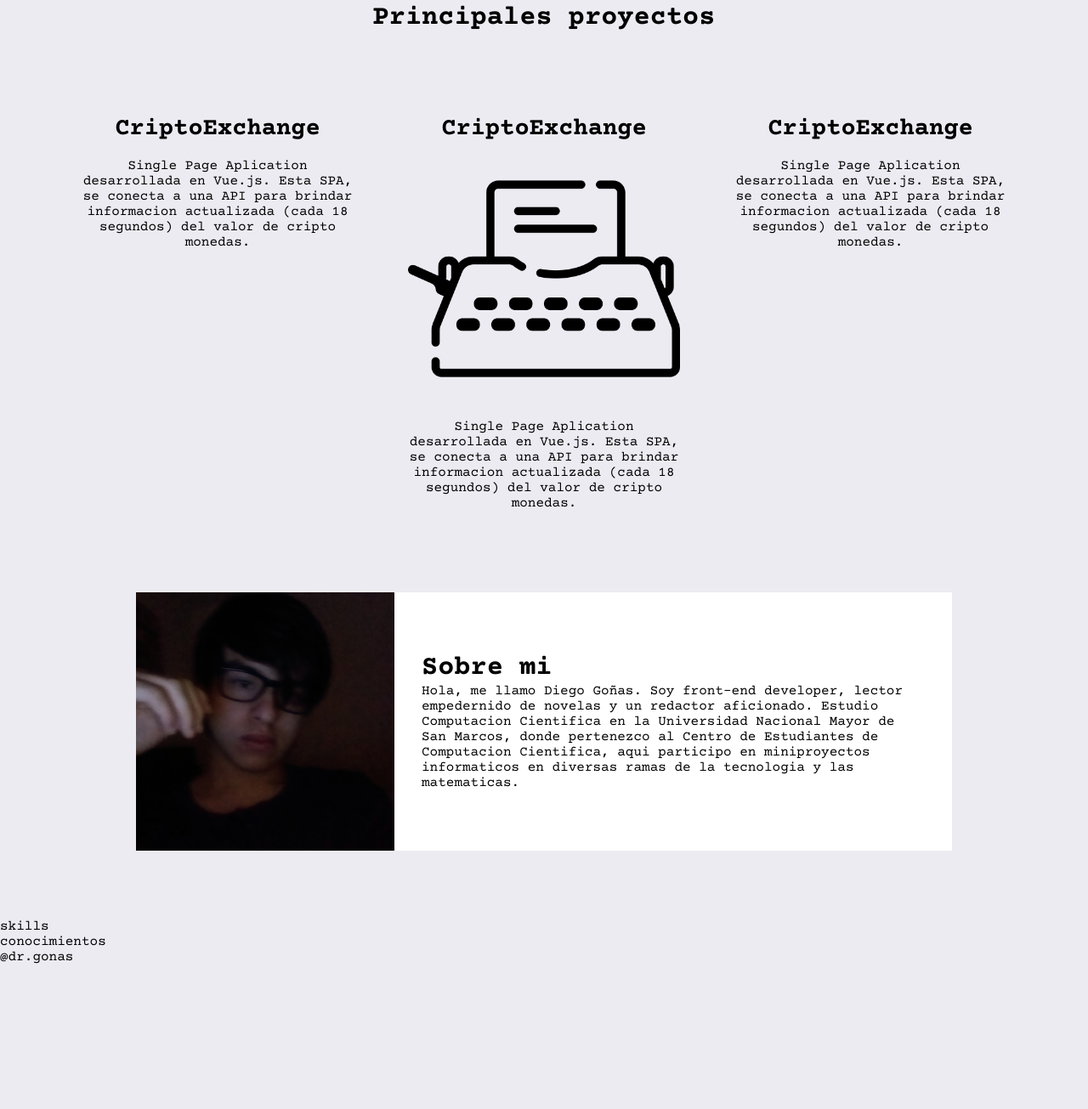
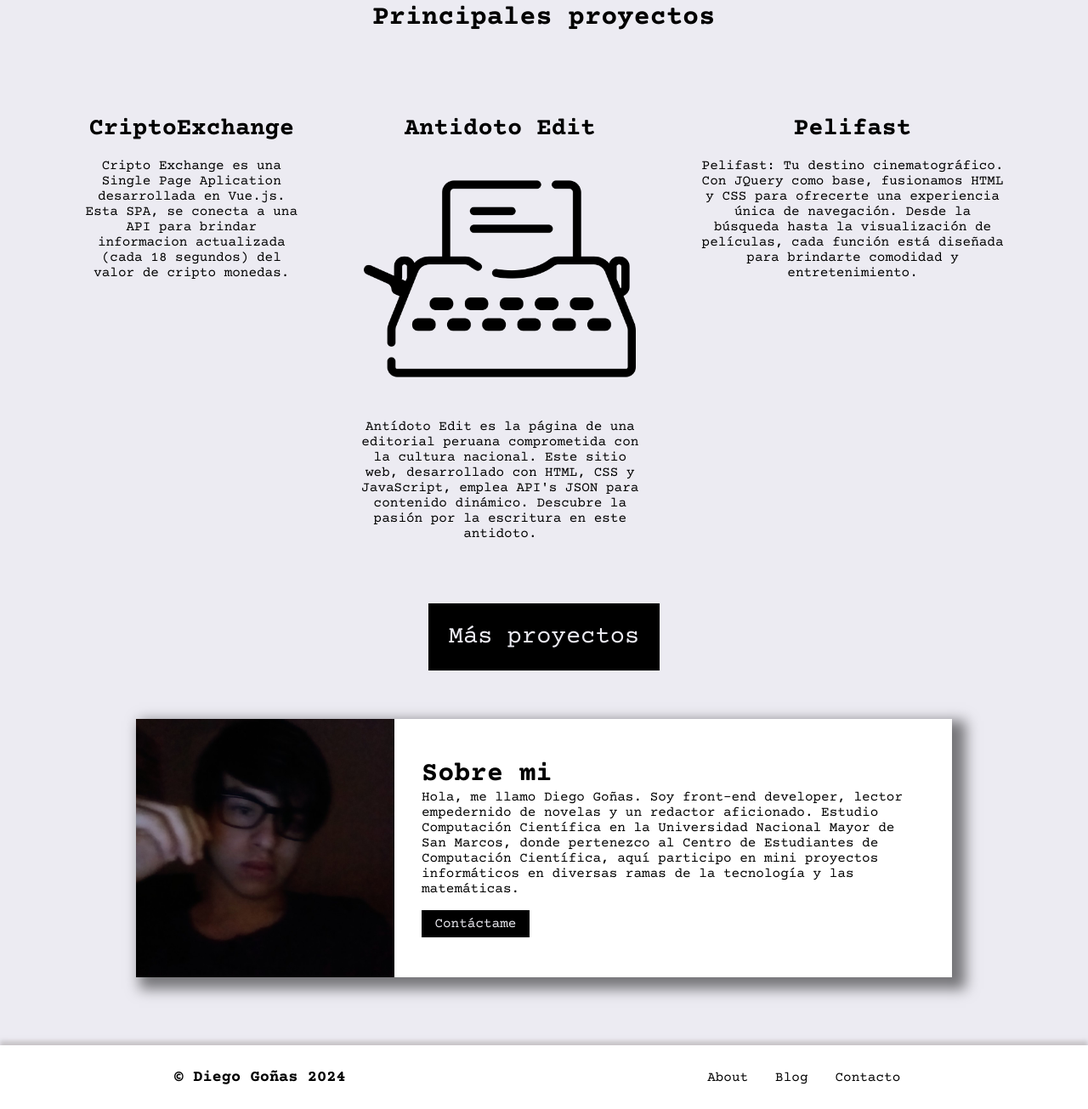
Before and after one commit to DrDigett/portafolio, a website: page index.html in a window 1280 px wide. Shown: the part 757-2062 px from the top of the page at 85% size. Before the commit the page ends 1892 px from the top, so only its background shows below. Drawn offline with nearby package versions, Linux system fonts and the light colour scheme.

Commit message:
home terminado

```diff
--- a/css/style.css
+++ b/css/style.css
@@ -25,6 +25,24 @@ a{
     text-decoration: none;
     color: black;
 
+}
+
+.btn{
+    margin-top: 1rem;
+    background-color: black;
+    color: #ECEBF2;
+    max-width: 7rem;
+    height: auto;
+    text-align: center;
+    padding: .4rem;
+    border: black solid 1px;
+}
+
+.btn:hover{
+    background-color: #ECEBF2;
+    color: black;
+    transition: .2s;
+    border: black solid 1px;
 }
 
 header{
@@ -140,11 +158,16 @@ header nav ul li{
     font-size: 1rem;
 }
 
+.btn-proyects{
+    font-size: 1.8rem;
+    padding: 1.4rem;
+}
 
 .sobre-mi-container{
     width: 75%;
     margin: 5rem auto;
     background-color: white;
+    box-shadow: 10px 8px 15px 6px rgba(0, 0, 0, 0.5);
 }
 
 .sobre-mi-container .sobre-mi-container-container{
@@ -164,3 +187,22 @@ header nav ul li{
 .sobre-mi-text h2{
     font-size: 2rem;
 }
+
+
+
+
+footer{
+    height: 75px;
+    background-color: white;
+    display: flex;
+    justify-content: space-around;
+    align-items: center;
+    box-shadow: 0px -5px 5px rgb(163 158 158 / 50%);
+}
+
+footer div ul{
+    display: flex;
+}
+footer div ul li{
+    margin: 0 1rem;
+}
--- a/index.html
+++ b/index.html
@@ -21,13 +21,13 @@
                 <!--BUTTON-->
                 <!--BUTTON-->
                 <ul>
-                <li><a href="">Home</a></li>
-                <li><a href="https://drdigett.github.io/">Blog</a></li>
+                    <li><a href="index.html">Home</a></li>
+                    <li><a target="_blank" href="https://drdigett.github.io/">Blog</a></li>
                     <li><a href="">Contacto</a></li>
                 </ul>
                 <ul>
-                <li><a href="">Github</a></li>
-                <li><a href="">Linkedin</a></li>
+                    <li><a target="_blank" href="https://github.com/DrDigett">Github</a></li>
+                    <li><a target="_blank" href="https://www.linkedin.com/in/diego-go%C3%B1as/">Linkedin</a></li>
                 </ul>
             </nav>
         </header>
@@ -45,38 +45,37 @@
             <div>
                 <article>
                     <h2>CriptoExchange</h2>
-                <a href="https://drdigett.github.io/">
+                    <a target="_blank" href="https://eloquent-curran-914e8b.netlify.app/">
                     <img src="src/images/proyect-1.png" alt="">
                     </a>
                     <p>
-                    Single Page Aplication desarrollada en Vue.js. Esta SPA,
+                        Cripto Exchange es una Single Page Aplication desarrollada en Vue.js. Esta SPA,
                         se conecta a una API para brindar informacion actualizada
                         (cada 18 segundos) del valor de cripto monedas.
                     </p>
                 </article>
                 <article>
-                <h2>CriptoExchange</h2>
-                <a href="https://drdigett.github.io/">
+                    <h2>Antidoto Edit</h2>
+                    <a target="_blank"  href="https://antidotoedit.github.io/">
                     <img src="src/images/proyect-2.png" alt="">
                     </a>
                     <p>
-                    Single Page Aplication desarrollada en Vue.js. Esta SPA,
-                    se conecta a una API para brindar informacion actualizada
-                    (cada 18 segundos) del valor de cripto monedas.
+                        Antídoto Edit es la página de una editorial peruana comprometida con la cultura nacional. Este sitio web, desarrollado con HTML, CSS y JavaScript, emplea API's JSON para contenido dinámico. Descubre la pasión por la escritura
+                        en este antidoto.
+
                     </p>
                 </article>
                 <article>
-                <h2>CriptoExchange</h2>
-                <a href="https://drdigett.github.io/">
+                    <h2>Pelifast</h2>
+                    <a target="_blank" href="https://drdigett.github.io/pelifast/">
                     <img src="src/images/proyect-3.png" alt="">
                     </a>
                     <p>
-                    Single Page Aplication desarrollada en Vue.js. Esta SPA,
-                    se conecta a una API para brindar informacion actualizada
-                    (cada 18 segundos) del valor de cripto monedas.
+                        Pelifast: Tu destino cinematográfico. Con JQuery como base, fusionamos HTML y CSS para ofrecerte una experiencia única de navegación. Desde la búsqueda hasta la visualización de películas, cada función está diseñada para brindarte comodidad y entretenimiento.
                     </p>
                 </article>
             </div>
+            <a class="btn btn-proyects" href="#proyectos-container">Más proyectos</a>
         </div>
 
         <section class="sobre-mi-container" id="sobre-mi-container">
@@ -85,26 +84,38 @@
                 <div class="sobre-mi-text">
                     <h2 id="text">Sobre mi</h2>
                     <p>
-                    Hola, me llamo Diego Goñas. Soy front-end developer,
-                    lector empedernido de novelas y un redactor aficionado.
-                    Estudio Computacion Cientifica en la Universidad Nacional Mayor
-                    de San Marcos, donde pertenezco al Centro de Estudiantes
-                    de Computacion Cientifica, aqui participo en miniproyectos
-                    informaticos en diversas ramas de la tecnologia y las matematicas.
+                        Hola, me llamo Diego Goñas. Soy front-end developer, lector empedernido de novelas y un redactor aficionado.
+                        Estudio Computación Científica en la Universidad Nacional Mayor de San Marcos, donde pertenezco al Centro de Estudiantes
+                        de Computación Científica, aquí participo en mini proyectos informáticos en diversas ramas de la tecnología y las
+                        matemáticas.
                     </p>
+                    <a class="btn contact" href="#">Contáctame</a>
                 </div>
 
             </div>
         </section>
 
+        <!--
         <section>
             skills
-    </section>
+        </section>-->
+        <!--
         <section>
             conocimientos
         </section>
+    -->
+
     <footer>
-        @dr.gonas
+        <div>
+            <h3>© Diego Goñas 2024</h3>
+        </div>
+        <div>
+            <ul>
+                <li><a href="">About</a></li>
+                <li><a target="_blank" href="https://drdigett.github.io/">Blog</a></li>
+                <li><a href="">Contacto</a></li>
+            </ul>
+        </div>
     </footer>
 </body>
 </html>
```
Also changed, not shown: css/responsive.css (added). Lines whose indentation alone changed are shown as unchanged.
